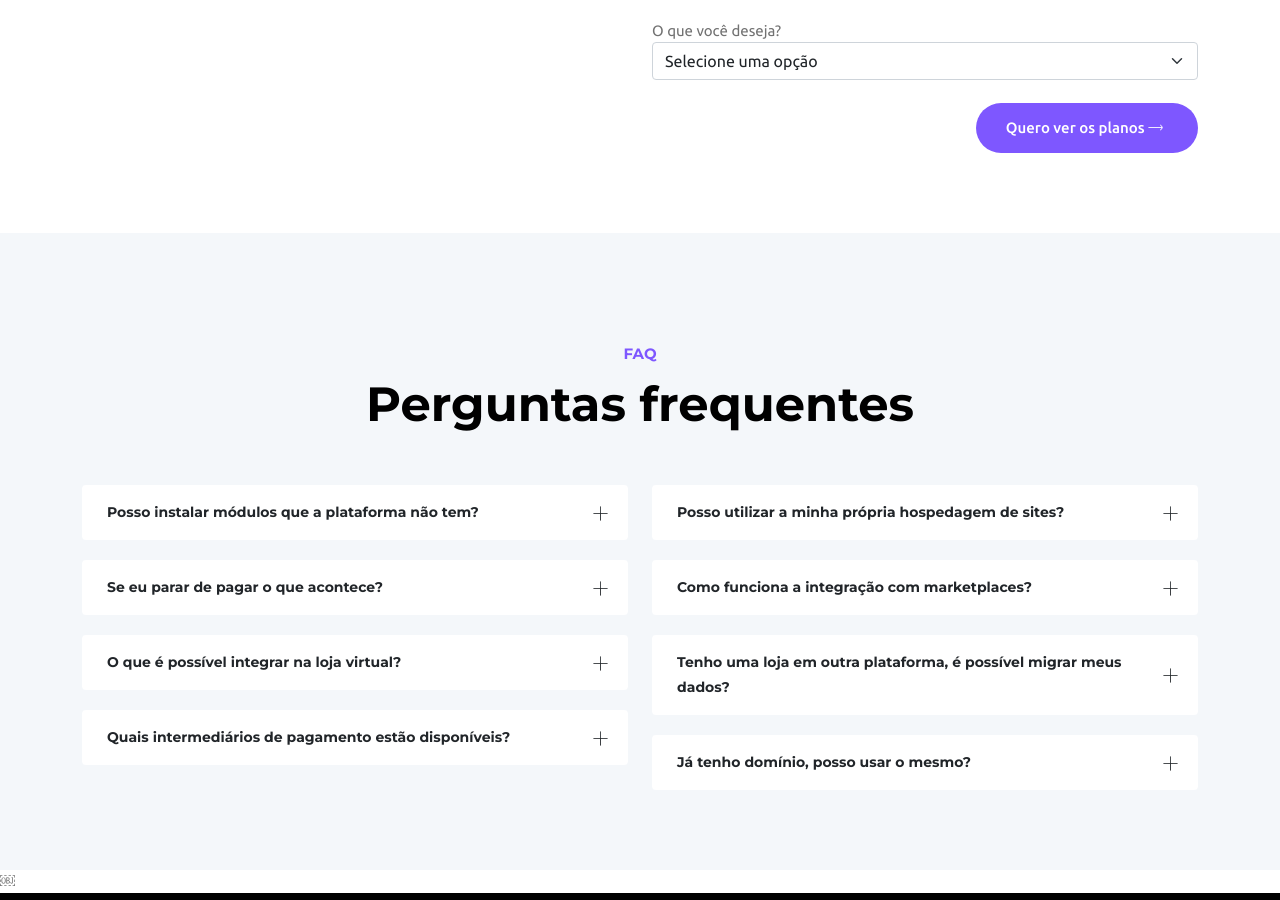
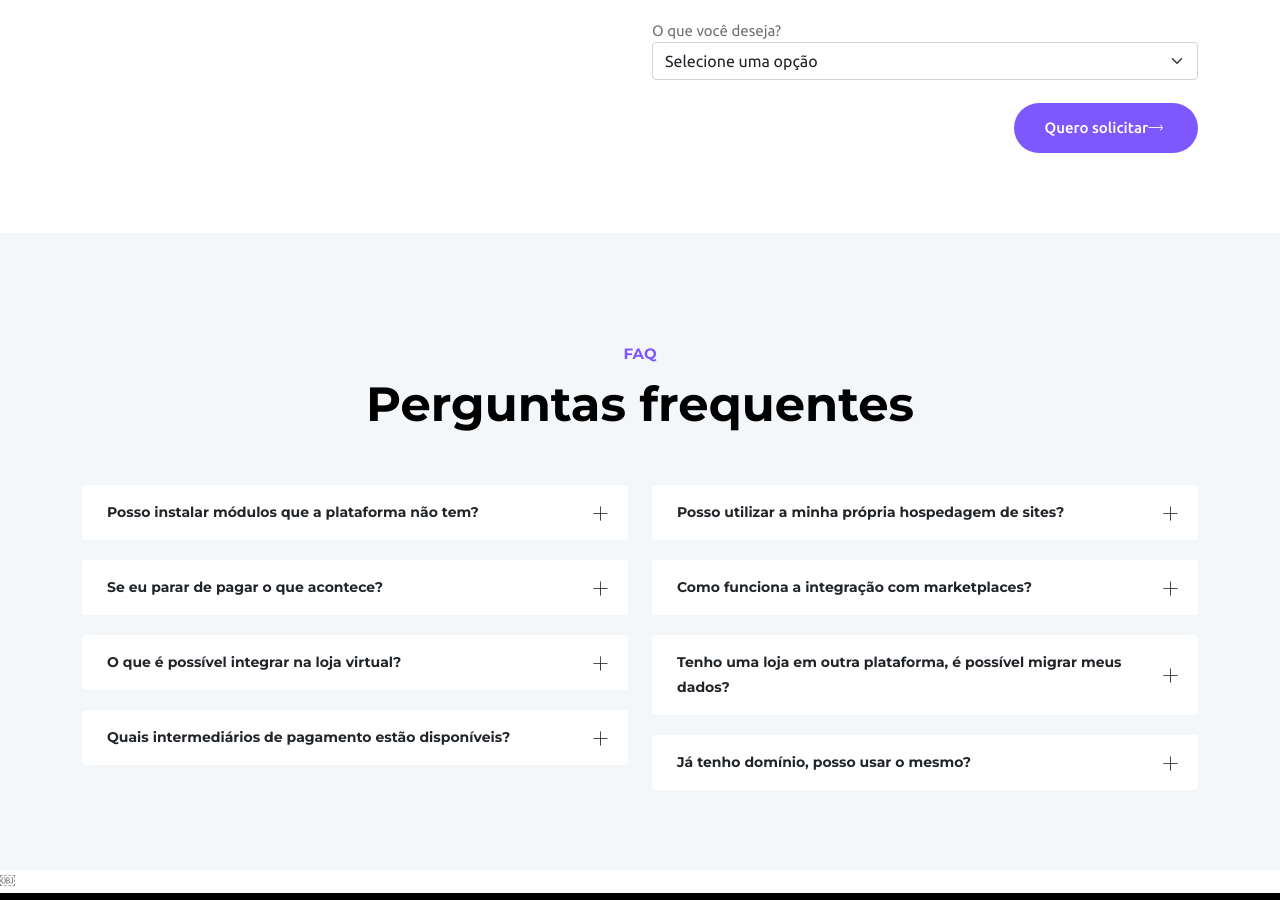
Before and after one commit to w3xcloud/main, a plain HTML site: page ecommerce.html in a window 1280 px wide. Shown: the part 4893-5793 px from the top of the page. Drawn offline with Linux system fonts and the light colour scheme.

Commit message:
V1.2.4(3)

```diff
--- a/ecommerce.html
+++ b/ecommerce.html
@@ -410,7 +410,7 @@ aria-expanded="false" aria-label="Toggle navigation">
 <input type="hidden" name="_next" value="https://agenciaw3x.cloud/msgenviada.html">
 <br>
 <div class="button">
-<a href="/ecommerce.html" class="btn">Quero ver os planos <i class="lni lni-arrow-right"></i></a>
+<a href="/ecommerce.html" class="btn btn-confirm">Quero solicitar<i class="lni lni-arrow-right"></i></a>
 </div>
 
 </div>
```
Also changed, not shown: index.html (+1 -1 lines).
